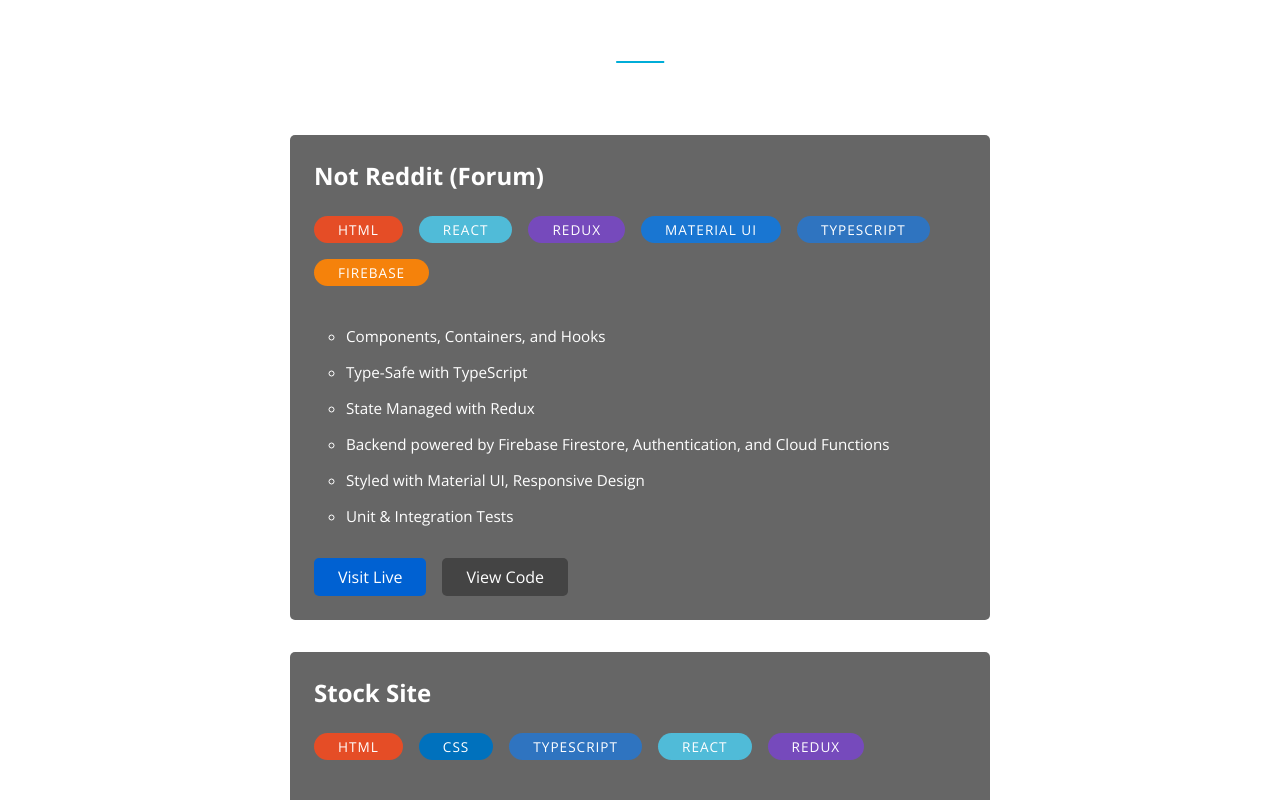
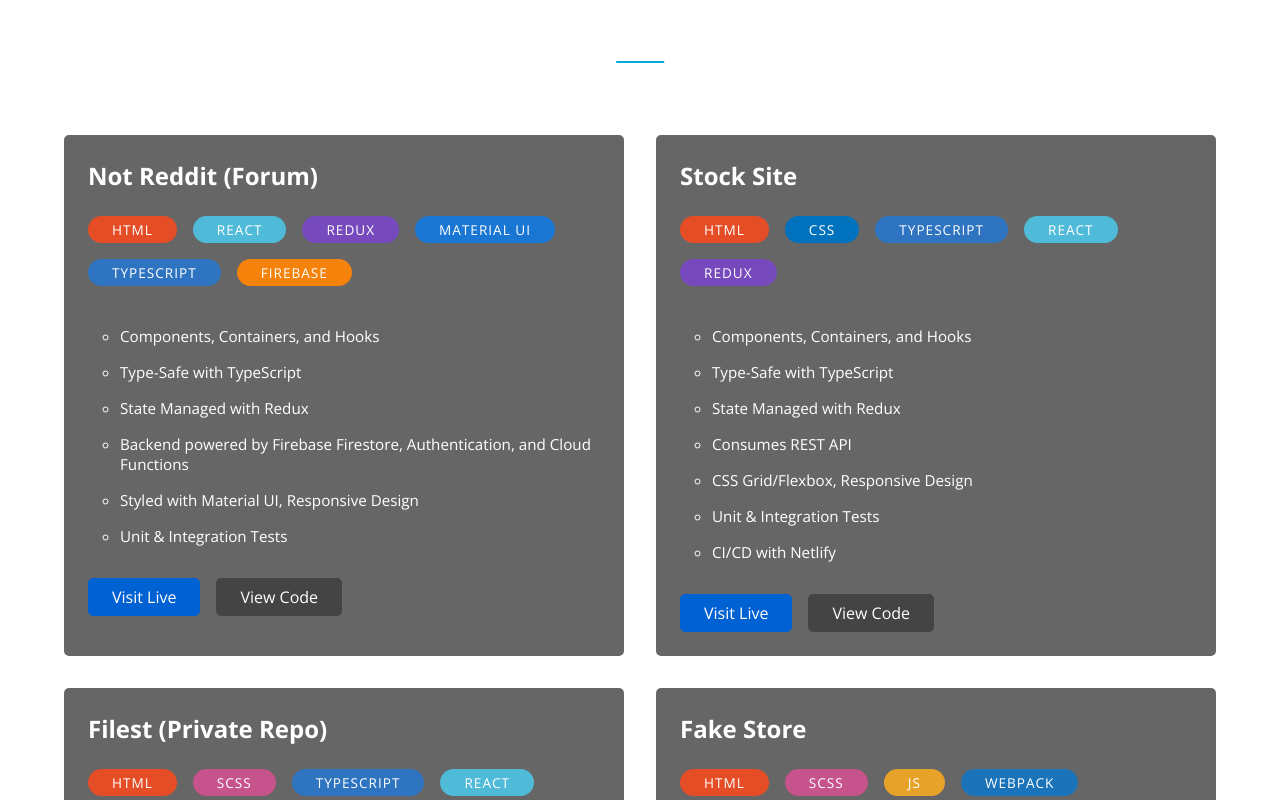
Before and after one commit to nicholas-newman1/portfolio-react, a Next.js app: page / in a window 1280 px wide. Shown: the part 900-1700 px from the top of the page. Built offline with nearby package versions, Linux system fonts and the light colour scheme.

Commit message:
changed styles

```diff
--- a/components/Projects/projects.module.css
+++ b/components/Projects/projects.module.css
@@ -6,6 +6,12 @@
   list-style: none;
   display: grid;
   gap: 2rem;
-  max-width: 700px;
   margin: 0 auto;
+  grid-template-columns: 1fr 1fr;
 }
+
+@media (max-width: 1100px) {
+  .list {
+    grid-template-columns: 1fr;
+  }
+}
```
